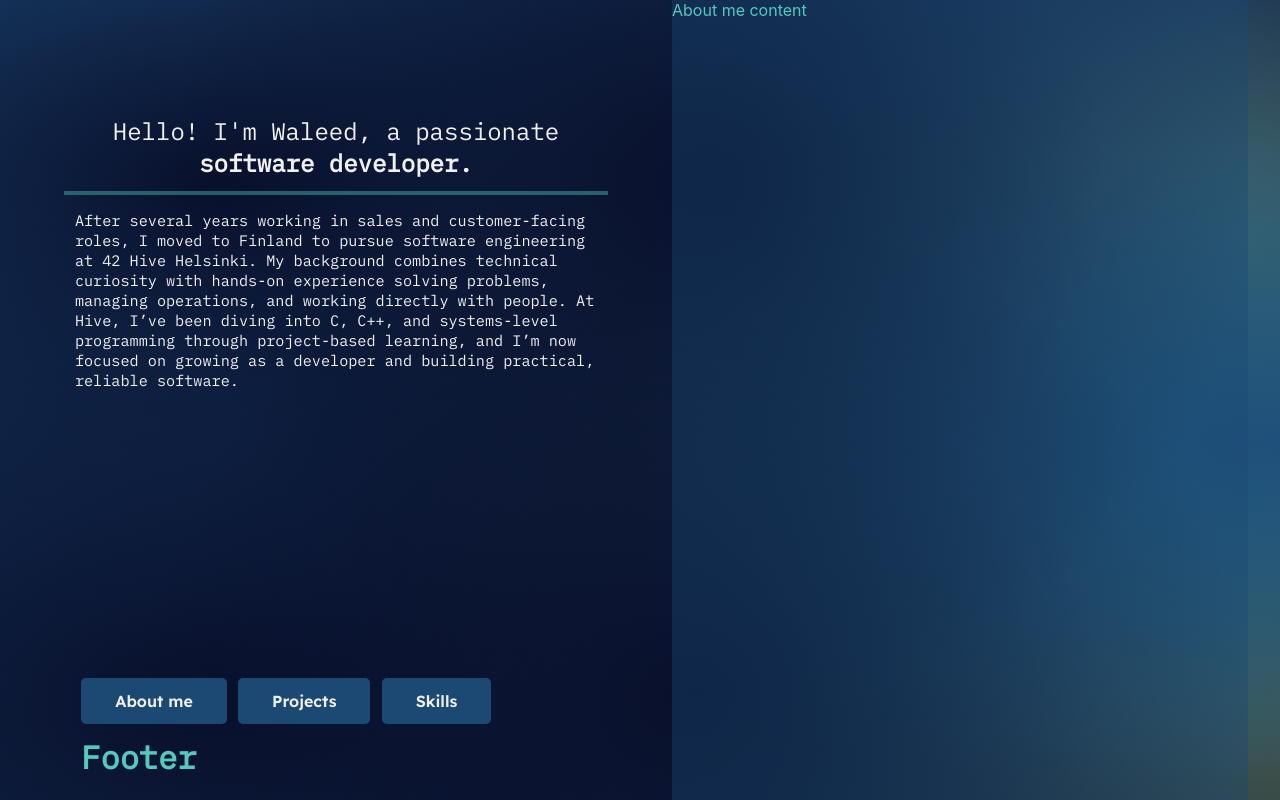
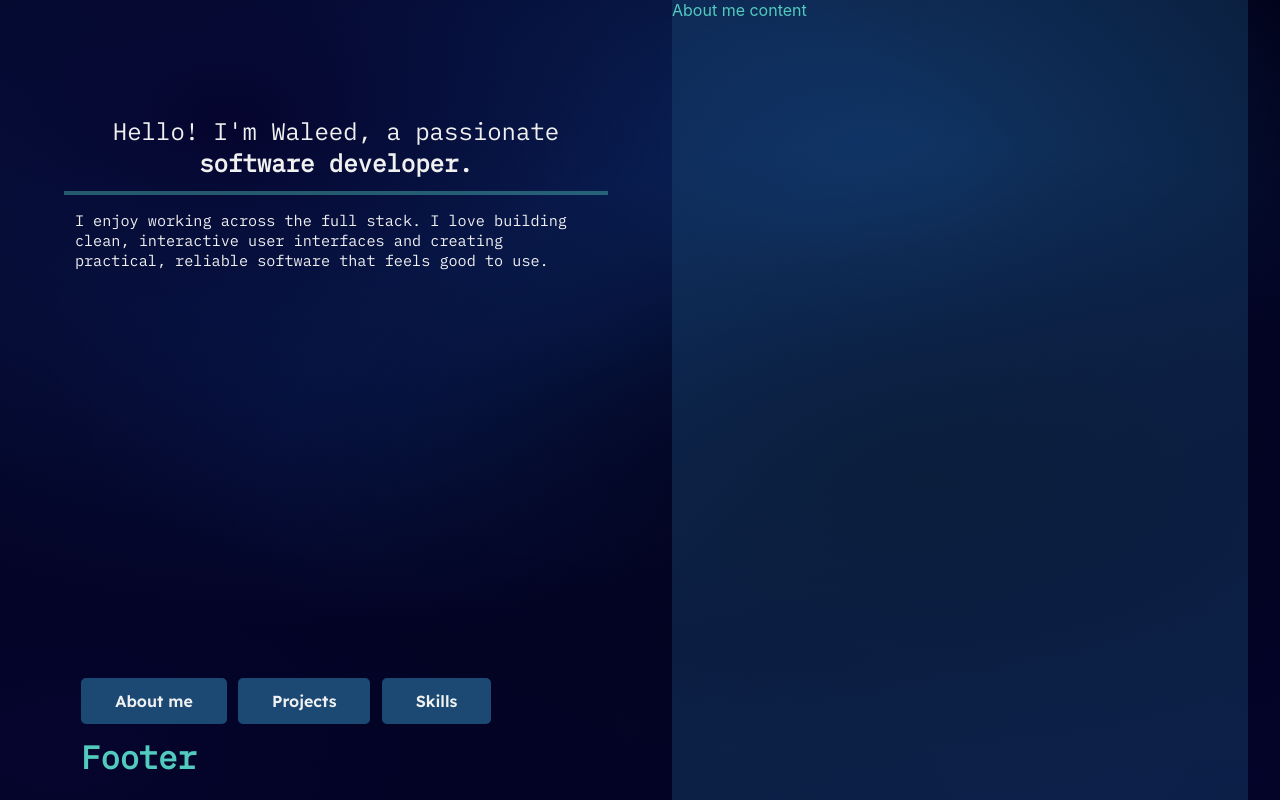
Before and after one commit to Torutu/portfolio, a React (Create React App) app: page / in a window 1280 px wide. Built offline with nearby package versions, Linux system fonts and the light colour scheme.

Commit message:
darker background

```diff
--- a/src/config/portfolioConfig.ts
+++ b/src/config/portfolioConfig.ts
@@ -68,13 +68,9 @@ export const PORTFOLIO_CONFIG = {
   author: "Waleed",
   introText: "Hello! I'm Waleed, a passionate",
   introText2: " software developer.",
-  aboutMeLeft: `After several years working in sales and customer-facing roles,
-  I moved to Finland to pursue software engineering at 42 Hive Helsinki.
-  My background combines technical curiosity with hands-on experience solving
-  problems, managing operations, and working directly with people. At Hive,
-  I’ve been diving into C, C++, and systems-level programming through
-  project-based learning, and I’m now focused on growing as a developer and
-  building practical, reliable software.`,
+  aboutMeLeft: `I enjoy working across the full stack.
+  I love building clean, interactive user interfaces and creating practical,
+  reliable software that feels good to use.`,
   skillsLeft: `Lorem ipsum dolor sit amet consectetur adipiscing elit.
 Quisque faucibus ex sapien vitae pellentesque sem placerat. In id cursus mi
 pretium tellus duis convallis.
--- a/src/styles/app.css
+++ b/src/styles/app.css
@@ -13,8 +13,52 @@
   --calm-font-family: 'Lexend', sans-serif;
 }
 
+.App {
+  position: relative;
+  height: 100%;
+  display: grid;
+  overflow: hidden;
+  background-color: hsla(240,90%,5%,1);
+}
 
-.App {
+/* Foggy layer */
+.App::before {
+  content: '';
+  position: absolute;
+  inset: 0;
+  pointer-events: none;
+  z-index: 0;
+
+  /* Use semi-transparent radial gradients for soft fog effect */
+  background-image:
+radial-gradient(at 73% 60%, hsla(240,89%,5%,1) 0px, transparent 50%),
+radial-gradient(at 5% 93%, hsla(240,81%,10%,1) 0px, transparent 50%),
+radial-gradient(at 97% 64%, hsla(240,82%,10%,1) 0px, transparent 50%),
+radial-gradient(at 83% 93%, hsla(240,81%,10%,1) 0px, transparent 50%),
+radial-gradient(at 18% 15%, hsla(240,81%,10%,1) 0px, transparent 50%),
+radial-gradient(at 63% 26%, hsla(217,81%,23%,1) 0px, transparent 50%),
+radial-gradient(at 43% 36%, hsla(217,81%,23%,1) 0px, transparent 50%),
+radial-gradient(at 23% 26%, hsla(217,81%,23%,1) 0px, transparent 50%);
+
+  background-size: cover;
+  animation: breatheScale 10s ease-in-out infinite;
+}
+
+/* Keep your content on top */
+.App > * {
+  position: relative;
+  z-index: 1;
+}
+
+/* @keyframes breatheScale {
+  0% { background-size: 100% 100%; }
+  50% { background-size: 140% 140%; }
+  100% { background-size: 100% 100%; }
+} */
+
+
+
+/* .App {
   background-color: hsla(228,68%,10%,1);
   background-image:
     radial-gradient(at 47% 75%, hsla(228,68%,10%,1) 0px, transparent 50%),
@@ -41,7 +85,7 @@
   0%   { background-size: 100% 100%; }
   50%  { background-size: 140% 140%; }
   100% { background-size: 100% 100%; }
-}
+} */
 
 
 /* .page-transition {
```
Also changed, not shown: src/docs/05-12-2025.md (added, +46 -0 lines).
